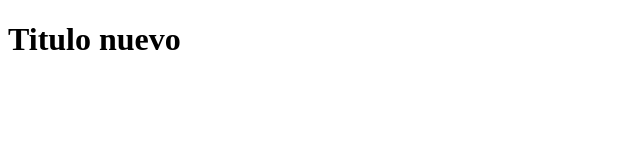
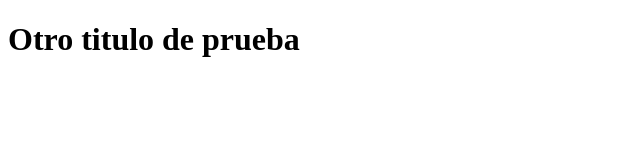
Before and after one commit to gisego03/hello-word-git, a plain HTML site: page index.html in a window 1280 px wide. Shown: the whole page, without its empty margins (0-640 px from the left). Drawn offline with Linux system fonts and the light colour scheme.

Commit message:
Se modifico el titulo nuevamente

```diff
--- a/index.html
+++ b/index.html
@@ -7,6 +7,6 @@
     <title>Demo git</title>
 </head>
 <body>
-    <h1>Titulo nuevo</h1>
+    <h1>Otro titulo de prueba </h1>
 </body>
 </html>
```
